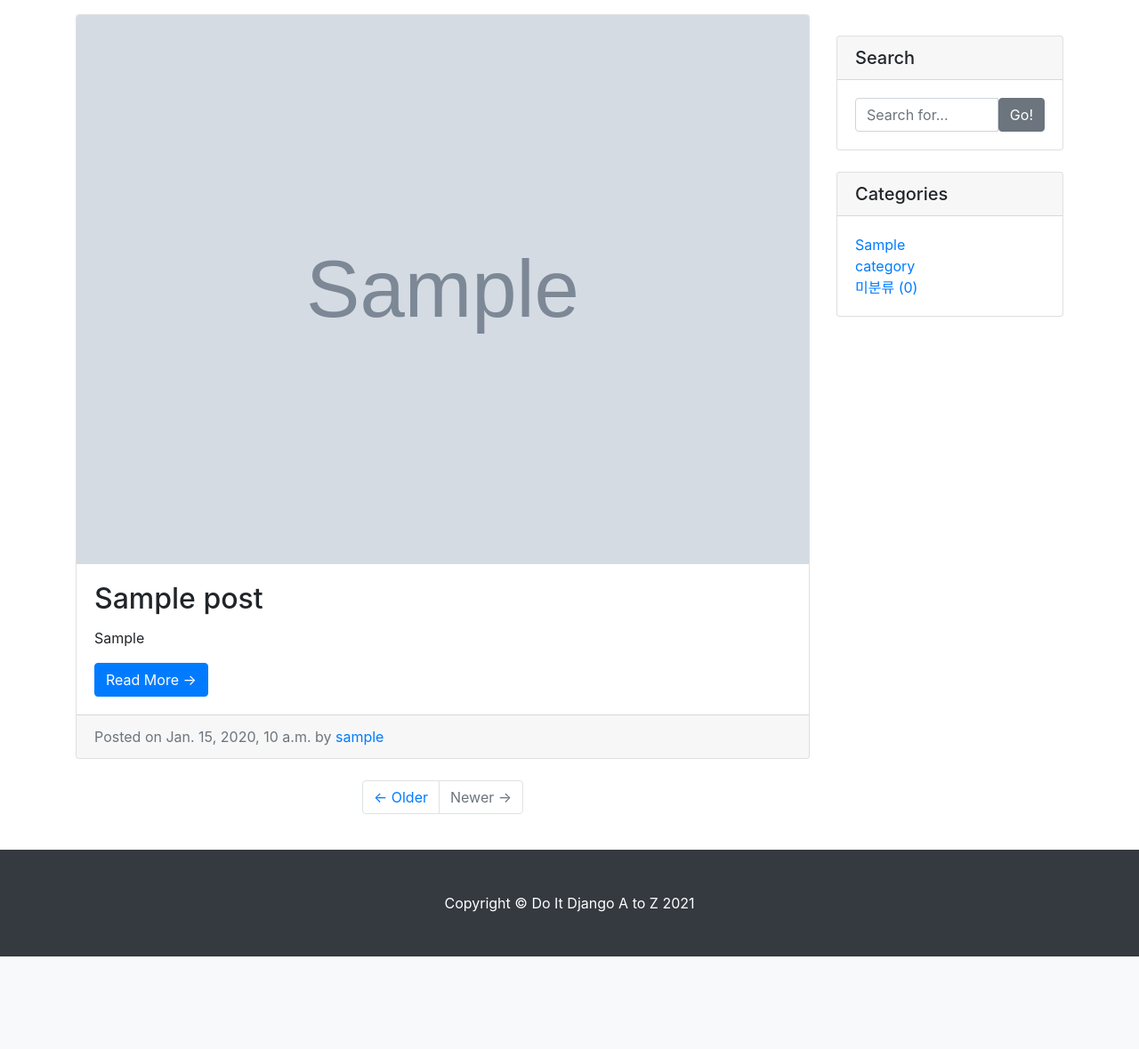
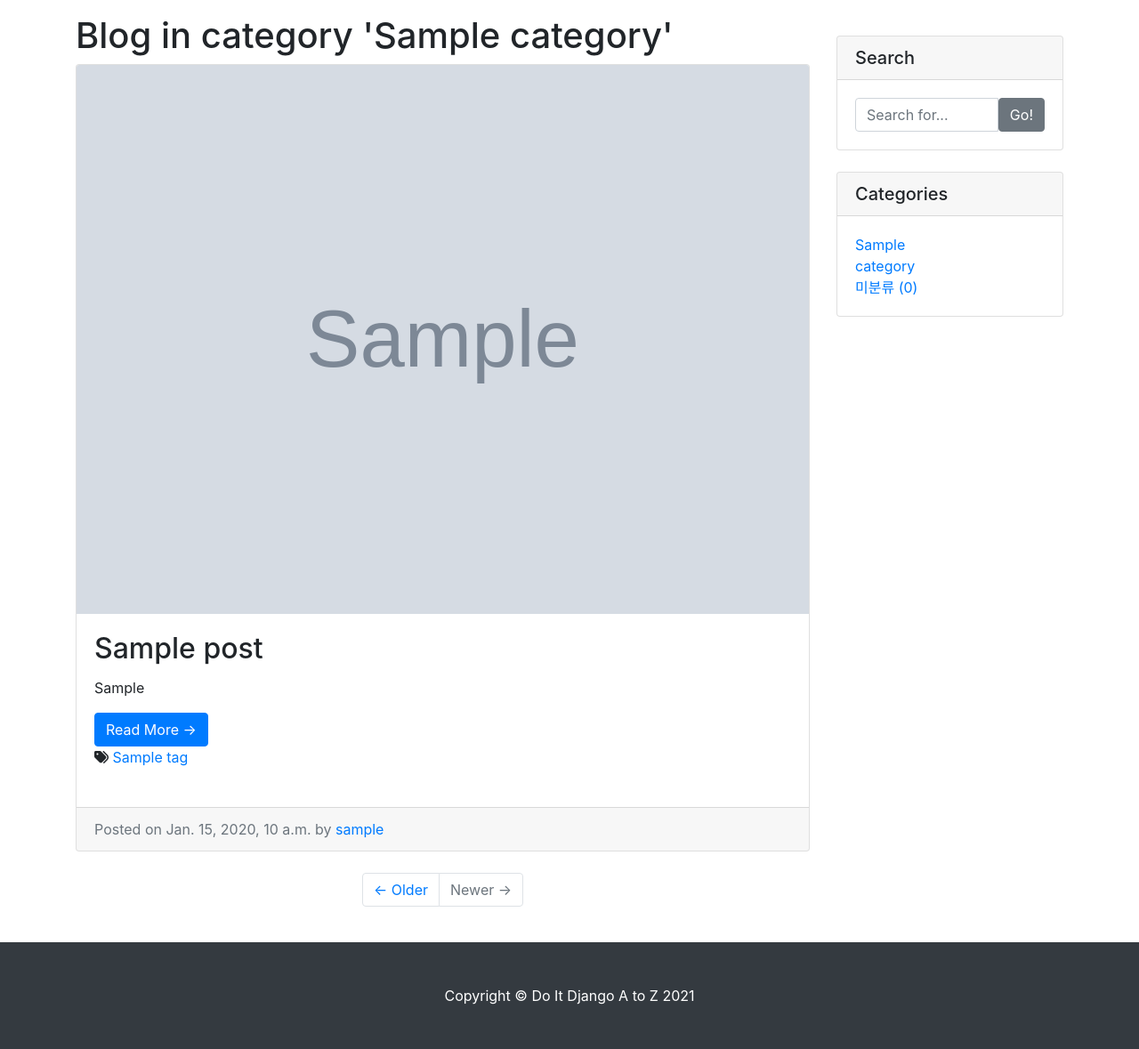
Before and after one commit to semi-cloud/django-blog-project, a Django app: a page that uses blog/templates/blog/post_list.html in a window 1280 px wide. Shown: the part 56-1235 px from the top of the page at 89% size. Before the commit the page ends 1131 px from the top, so only its background shows below. Run offline with Django 3.2, Linux system fonts and the light colour scheme; tables that the repository leaves empty hold one stand-in row (values such as "Sample post"); grey boxes marked "Sample" are stand-in pictures; some libraries are stand-ins or nearby versions.

Commit message:
feat: post에 tag 추가, 태그 뷰 생성

```diff
--- a/blog/templates/blog/post_list.html
+++ b/blog/templates/blog/post_list.html
@@ -5,6 +5,10 @@
 {% endblock %}
 
 {% block main_area %}
+                <h1>Blog
+                    {% if category %} in category '{{ category }}' {% endif %}
+                    {% if tag %} with tag '{{ tag }}' {% endif %}
+                </h1>
                 {% for p in post_list %}
                 <!-- Blog Post -->
                 <div class="card mb-4">
@@ -21,6 +25,15 @@
                              <p class="card-text">{{ p.content | truncatewords:30}}</p>
                         {% endif %}
                         <a href="{{ p.get_absolute_url }}" class="btn btn-primary">Read More &rarr;</a>
+                        {% if p.tags.exists %}
+                            <br />
+                            <i class = "fas fa-tags"></i>
+                            {% for tag in p.tags.iterator %}
+                                <a href = {{ tag.get_absolute_url }}>{{ tag }} </a>
+                            {% endfor %}
+                            <br />
+                            <br />
+                        {% endif %}
                     </div>
                     <div class="card-footer text-muted">
                         Posted on {{ p.created_at}} by
--- a/blog/urls.py
+++ b/blog/urls.py
@@ -4,7 +4,8 @@ from . import views     # 상대 경로 사용 권장
 urlpatterns = [
     path('', views.PostList.as_view()),
     path('<int:pk>/', views.PostDetail.as_view()),
-    path('category/<str:slug>/', views.show_category_posts)
+    path('category/<str:slug>/', views.show_category_posts),
+    path('tag/<str:slug>/', views.tag_page)
     # path('', views.index),
     # path('<int:pk>/', views.single_post_page),  # blog/1
 ]
--- a/blog/views.py
+++ b/blog/views.py
@@ -1,7 +1,7 @@
 from django.shortcuts import render
 from django.views.generic import ListView, DetailView
 
-from .models import Post, Category
+from .models import Post, Category, Tag
 # Create your views here.
 # (실행 경로)blog dir => templates dir => blog dir => post_list.html (django convention)
 # dictionary key 값 - html 파일의 변수 연동
@@ -68,3 +68,21 @@ def show_category_posts(request, slug):
         'blog/post_list.html',
         context
     )
+
+
+def tag_page(request, slug):
+    tag = Tag.objects.get(slug = slug)
+    post_list = tag.post_set.all()    # 역방향 접근
+
+    context = {
+        'categories': Category.objects.all(),
+        'no_category_post_count': Post.objects.filter(category=None).count(),
+        'tag': tag,
+        'post_list': post_list
+    }
+
+    return render(
+        request,
+        'blog/post_list.html',
+        context
+    )
```
Also changed, not shown: blog/templates/blog/post_detail.html (+12 -2 lines).
